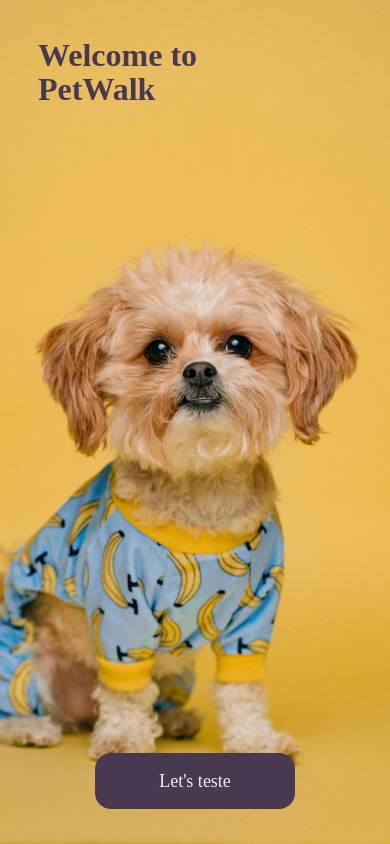
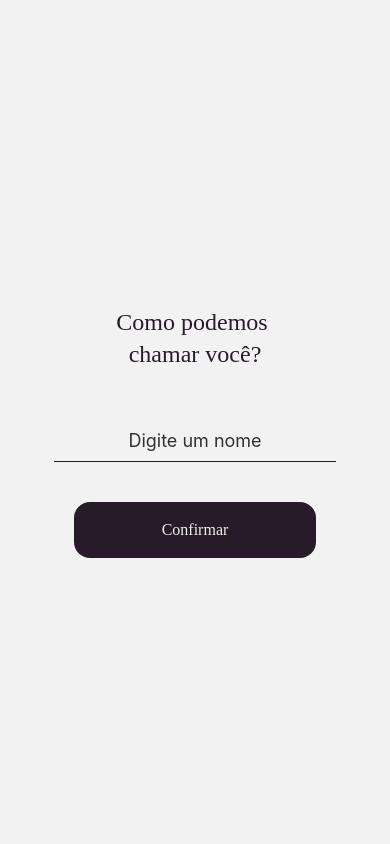
Before and after one commit to guilhermeytalo/petWalker, a React Native app: screen /Login in a window 390 px wide. Built offline with nearby package versions, Linux system fonts and the light colour scheme.

Commit message:
Login screen Started

```diff
--- /dev/null
+++ b/src/components/button.tsx
@@ -0,0 +1,43 @@
+import React from 'react';
+import {
+    StyleSheet,
+    Text,
+    TouchableOpacity,
+    TouchableOpacityProps
+} from 'react-native';
+
+import colors from '../styles/color'
+import fonts from '../styles/fonts';
+
+interface ButtonProps extends TouchableOpacityProps {
+    title: string;
+}
+
+export function Button({ title, ...rest }: ButtonProps){
+    return(
+        <TouchableOpacity
+            style={styles.container}
+            {...rest}
+        >
+            <Text style={styles.text}>
+                { title }
+            </Text>
+        </TouchableOpacity>
+    );
+}
+
+const styles = StyleSheet.create({
+    container: {
+        backgroundColor: colors.primary,
+        height: 56,
+        borderRadius: 16,
+        justifyContent: 'center',
+        alignItems: 'center',
+
+    },
+    text: {
+        fontSize: 16,
+        color: colors.white,
+        fontFamily: fonts.heading,
+    }
+})
--- a/src/routes/stack.routes.tsx
+++ b/src/routes/stack.routes.tsx
@@ -2,7 +2,7 @@ import React from 'react';
 import { createStackNavigator } from '@react-navigation/stack';
 
 import { Welcome } from '../screens/welcome/welcome';
-// import { UserIdentification } from '../pages/UserIdentification';
+import { Login } from '../screens/login/login';
 // import { Confirmation } from '../pages/Confirmation';
 // import { PlantSelect } from '../pages/PlantSelect';
 
@@ -18,7 +18,7 @@ const AppRoutes: React.FC = () => (
         }}
     >
         <stackRoutes.Screen name="Welcome" component={Welcome} />
-        {/* <stackRoutes.Screen name="UserIdentification" component={UserIdentification} /> */}
+        <stackRoutes.Screen name="Login" component={Login} />
         {/* <stackRoutes.Screen name="Confirmation" component={Confirmation} /> */}
         {/* <stackRoutes.Screen name="PlantSelect" component={PlantSelect} /> */}
     </stackRoutes.Navigator>
--- /dev/null
+++ b/src/screens/login/login.tsx
@@ -0,0 +1,136 @@
+import React, { useState } from 'react';
+import { useNavigation } from '@react-navigation/core';
+import {
+    SafeAreaView,
+    StyleSheet,
+    Text,
+    View,
+    TextInput,
+    KeyboardAvoidingView,
+    Platform,
+    Keyboard,
+    TouchableWithoutFeedback,
+} from 'react-native';
+
+import  { Button }  from '../../components/button';
+
+import colors from '../../styles/color';
+import fonts from '../../styles/fonts';
+
+
+export function Login(){
+    const [isFocused, setIsFocused] = useState(false);
+    const [isFilled, setIsFilled] = useState(false);
+    const [name, setName] = useState<string>();
+
+    const navigation = useNavigation();
+
+
+    function handleInputBlur() {
+        setIsFocused(false);
+    }
+
+    function handleInputFocus() {
+        setIsFocused(true);
+    }
+
+    function handleInputChange(value: string) {
+        setIsFilled(!!value);
+        setName(value);
+    }
+
+    function handleSubmit() {
+        console.log('caiu 1')
+    //   navigation.navigate('Confirmation');
+    }
+
+    return(
+        <SafeAreaView style={styles.container}>
+            <KeyboardAvoidingView
+                style={styles.container}
+                behavior={Platform.OS === 'ios' ? 'padding' : 'height'}
+            >
+                <TouchableWithoutFeedback onPress={Keyboard.dismiss}>
+                    <View style={styles.content}>
+
+                        <View style={styles.form}>
+
+                            <View style={styles.header}>
+                                <Text style={styles.title}>
+                                    Como podemos {'\n'}
+                                    chamar você?
+                                </Text>
+                            </View>
+
+                            <TextInput
+                                style={[
+                                    styles.input,
+                                    (isFocused || isFilled) &&
+                                    {borderColor: colors.primary}
+                                ]}
+                                placeholder='Digite um nome'
+                                onBlur={handleInputBlur}
+                                onFocus={handleInputFocus}
+                                onChangeText={handleInputChange}
+                            />
+                            <View style={styles.footer}>
+                                <Button
+                                    title='Confirmar'
+                                    onPress={handleSubmit}
+                                />
+                            </View>
+                        </View>
+                    </View>
+                </TouchableWithoutFeedback>
+            </KeyboardAvoidingView>
+        </SafeAreaView>
+    );
+}
+
+const styles = StyleSheet.create({
+    container: {
+        flex: 1,
+        width: '100%',
+        alignItems: 'center',
+        justifyContent: 'space-around',
+    },
+    content: {
+        flex: 1,
+        width: '100%'
+    },
+    form: {
+        flex: 1,
+        justifyContent: 'center',
+        paddingHorizontal: 54,
+        alignItems: 'center',
+    },
+    header: {
+        alignItems: 'center',
+    },
+    emoji: {
+        fontSize: 44,
+    },
+    input: {
+        borderBottomWidth: 1,
+        borderColor: colors.primary,
+        color: colors.black,
+        width: '100%',
+        fontSize: 18,
+        marginTop: 50,
+        padding: 10,
+        textAlign: 'center',
+    },
+    title: {
+        fontSize: 24,
+        lineHeight: 32,
+        textAlign: 'center',
+        color: colors.primary,
+        fontFamily: fonts.heading,
+        marginTop: 20,
+    },
+    footer: {
+        width: '100%',
+        marginTop: 40,
+        paddingHorizontal: 20,
+    },
+});
--- a/src/screens/welcome/welcome.tsx
+++ b/src/screens/welcome/welcome.tsx
@@ -10,21 +10,19 @@ import {
   View,
 } from 'react-native';
 
-// import Feather from 'react-native-vector-icons/Feather';
 import { useNavigation } from '@react-navigation/core';
 
-import dogImage from "../../assets/welcome-screen/welcome.jpg";
+import dogImage from '../../assets/welcome-screen/welcome.jpg';
 import colors from '../../styles/color';
 import fonts from '../../styles/fonts';
-
-// Feather.loadFont();
+import { Login } from '../login/login';
 
 export function Welcome() {
   const navigation = useNavigation();
 
   function handleStart() {
     console.log('caiu?');
-    // navigation.navigate('UserIdentification');
+    navigation.navigate('Login');
   }
 
   return (
@@ -60,7 +58,7 @@ const styles = StyleSheet.create({
     fontSize: 32,
     fontWeight: 'bold',
     textAlign: 'left',
-    color: colors.primary,
+    color: colors.white,
     marginTop: 38,
     marginLeft: 38,
     lineHeight: 34,
--- a/src/styles/color.ts
+++ b/src/styles/color.ts
@@ -1,4 +1,5 @@
 export default {
-    primary: '#483951',
+    primary: '#271b2a',
     white: '#edefe6',
+    black: '#313131',
 }
```
